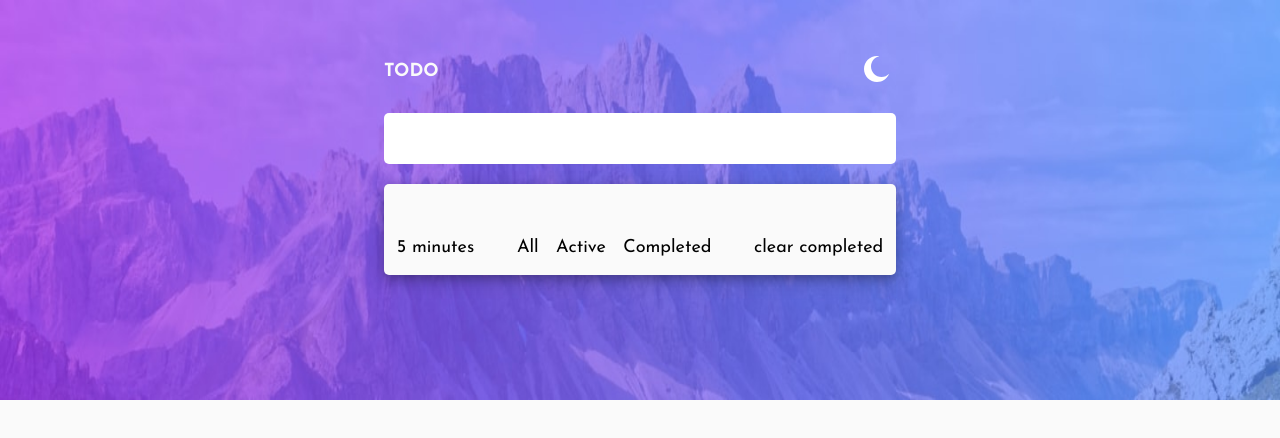
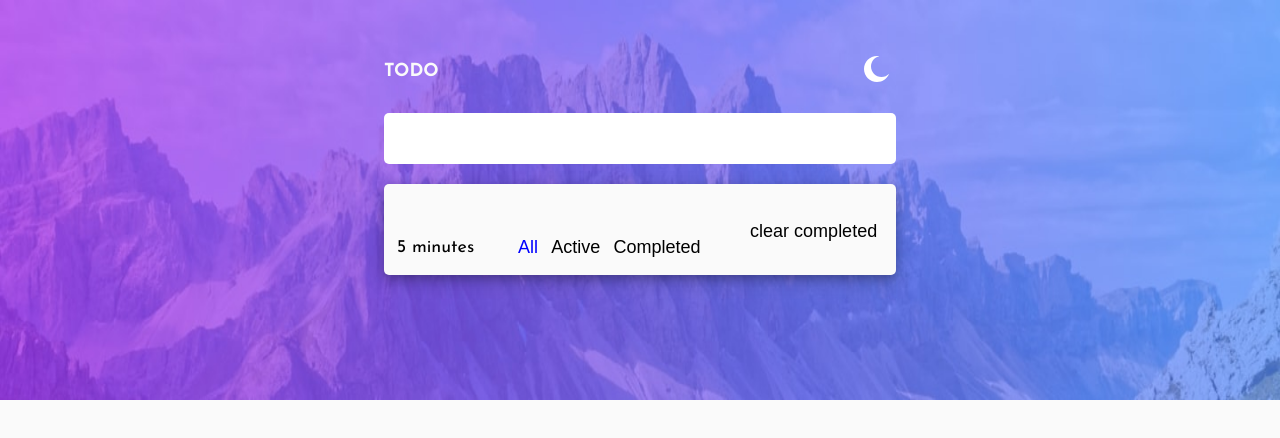
Before and after one commit to Samuel-jacobs/todo-app-project, a React (Create React App) app: page / in a window 1280 px wide. Shown: the top 438 px of the page. Built offline with nearby package versions, Linux system fonts and the light colour scheme.

Commit message:
complete todo project

```diff
--- a/src/Component.css
+++ b/src/Component.css
@@ -59,10 +59,12 @@
 }
 .dark-list {
     background-color: var(--Very-Dark-Desaturated-Blue);
-    color: hsl(0, 0%, 98%);
+    color: white;
 }
 
-
+.todo-category button.active-tab {
+    color: blue;
+}
 
 .todo-settings {
     padding-inline: 10px;
@@ -100,6 +102,11 @@
 .todo-single .icon {
     font-size: 20px;
 }
+
+.completed-list {
+    text-decoration: line-through;
+    color: grey;
+}
 @media screen and (max-width: 768px) {
     .form-wrapper {
         width: 80vw;
--- a/src/components/Todo.jsx
+++ b/src/components/Todo.jsx
@@ -2,24 +2,19 @@ import React, { useState } from 'react';
 import useToggle from '../hooks/useToggle';
 import { FaRegCircle } from "react-icons/fa6";
 import { FaCircleCheck } from "react-icons/fa6";
+import {FaTrash} from "react-icons/fa6";
 
 
-function Todo({text, isCompleted, id, }) {
-  const [isComplete, setIsComplete] = useState(isCompleted);
-  console.log(isCompleted);
-  const completeHandler = () => {
-    setIsComplete(!isComplete);
+function Todo({text, isCompleted, toggleCompletion, id, deleteTodo}) {
 
-    console.log(!isCompleted);
-    console.log(!isComplete);
-    // console.log("Clicked! Current isCompleted:", isCompleted);
-    // toggleComplete(id);
-   }
 
   return (
-    <div className='todo-single'>
-      <button onClick={completeHandler} className='icon'>{isComplete ? <FaCircleCheck /> : <FaRegCircle />}</button>
+    <div className={`todo-single ${isCompleted ? `completed-list` : `not-complete`}`}>
+      <button onClick={() => toggleCompletion(id)} className='icon'>
+        {isCompleted ? <FaCircleCheck /> : <FaRegCircle />}
+      </button>
       <li className='todo-item'>{text}</li>
+      <button onClick={() => deleteTodo(id)}  className='icon'><FaTrash> </FaTrash></button>
     </div>
   )
 }
--- a/src/components/TodoList.jsx
+++ b/src/components/TodoList.jsx
@@ -1,29 +1,48 @@
 import React, { useState } from 'react';
 import '../Component.css';
 import Todo from './Todo';
-// import Container from 'react-bootstrap/Container';
-// import Row from 'react-bootstrap/Row';
-// import Col from 'react-bootstrap/Col';
+
 
 function TodoList({isDarkMode, setTodos, todos}) {
 
+  const [filter, setFilter] = useState("all");
+  const filteredTodos = todos.filter((todo) => {
+    if (filter === "active") return !todo.isCompleted;
+    if (filter === "completed") return todo.isCompleted;
+    return true; // "all"
+  });
 
-  // const toggleComplete = (id) => {
-  //   setTodos(prevTodos =>
-  //     prevTodos.map(todo =>
-  //       todo.id === id ? { ...todo, isCompleted: !todo.isCompleted } : todo
-  //     )
-  //   );
-  //   console.log("Todos after update:", todos);
-  // };
-
+  const deleteTodo = (id) => {
+    setTodos((prevTodos) => prevTodos.filter((todo) => todo.id !== id));
+  };
+  // toggle the complete state of the todo item based on the id
+  const toggleCompletion = (id) => {
+   //this updates the todo item to be completed or not
+    setTodos((prevTodos) =>
+      prevTodos.map((todo) =>
+        todo.id === id ? { ...todo, isCompleted: !todo.isCompleted } : todo
+      )
+    );
+    console.log("check")
+   }
+   const clearComplete = () => {
+    setTodos((prevTodos) => prevTodos.filter((todo) => !todo.isCompleted));
+    console.log("Completed todos deleted");
+   }
   return (
     <>
     <div className={`todo-list-wrapper ${isDarkMode ? `dark-list` : `light-list` }`}>
       <ul className='todo-list'>
-        {todos.map((todo) => (
+        {filteredTodos.map((todo) => (
           <Todo
-          isCompleted={todo.isCompleted} text={todo.text} key={todo.id}/>
+
+            isCompleted={todo.isCompleted}
+            toggleCompletion={toggleCompletion}
+            text={todo.text}
+            key={todo.id}
+            id={todo.id}
+            deleteTodo={deleteTodo}
+            />
 
         ))}
 
@@ -33,12 +52,12 @@ function TodoList({isDarkMode, setTodos, todos}) {
           <p>5 minutes</p>
         </div>
         <div className='todo-category'>
-          <p>All</p>
-          <p>Active</p>
-          <p>Completed</p>
+          <button  onClick={() => setFilter("all")} className={filter === "all" ? "active-tab" : ""}>All</button>
+          <button  onClick={() => setFilter("active")} className={filter === "active" ? "active-tab" : ""}>Active</button>
+          <button  onClick={() => setFilter("completed")} className={filter === "completed" ? "active-tab" : ""}>Completed</button>
         </div>
         <div>
-          <p>clear completed</p>
+          <button onClick={clearComplete}>clear completed</button>
         </div>
       </div>
 
```
